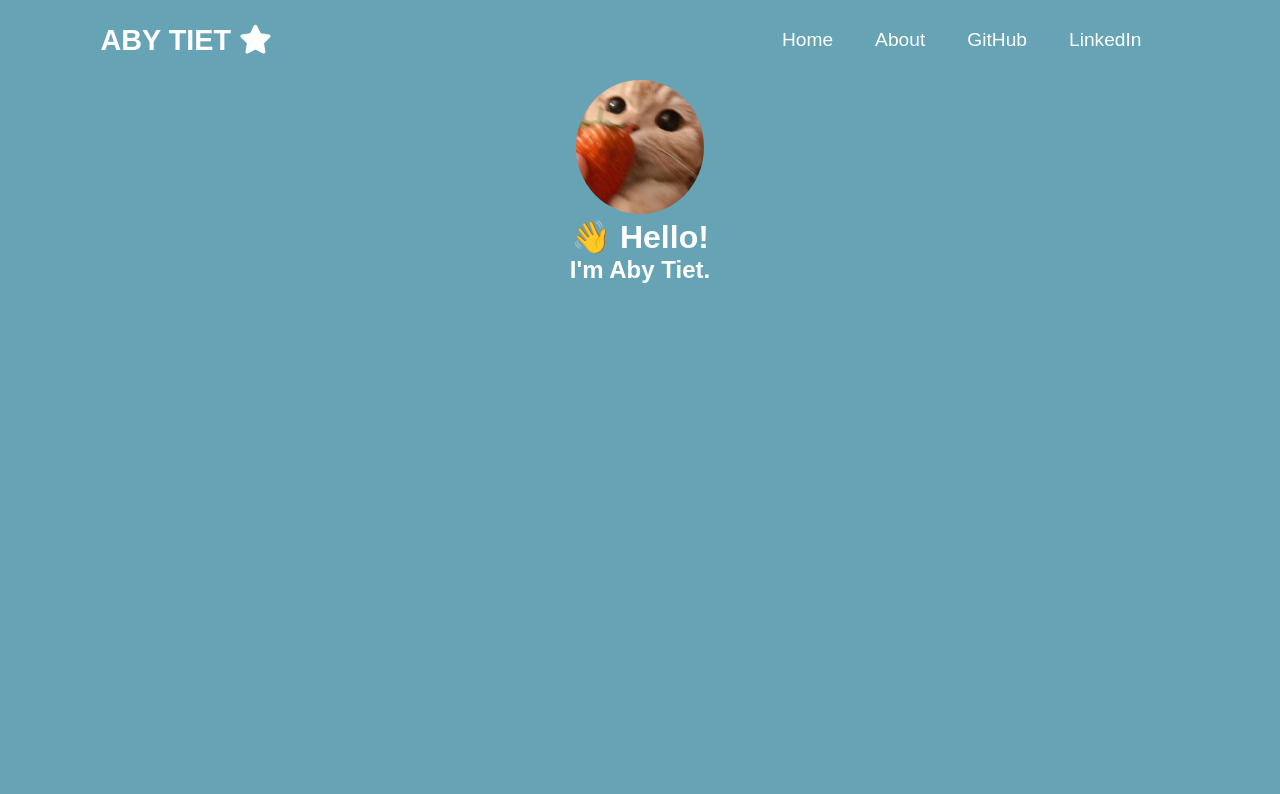
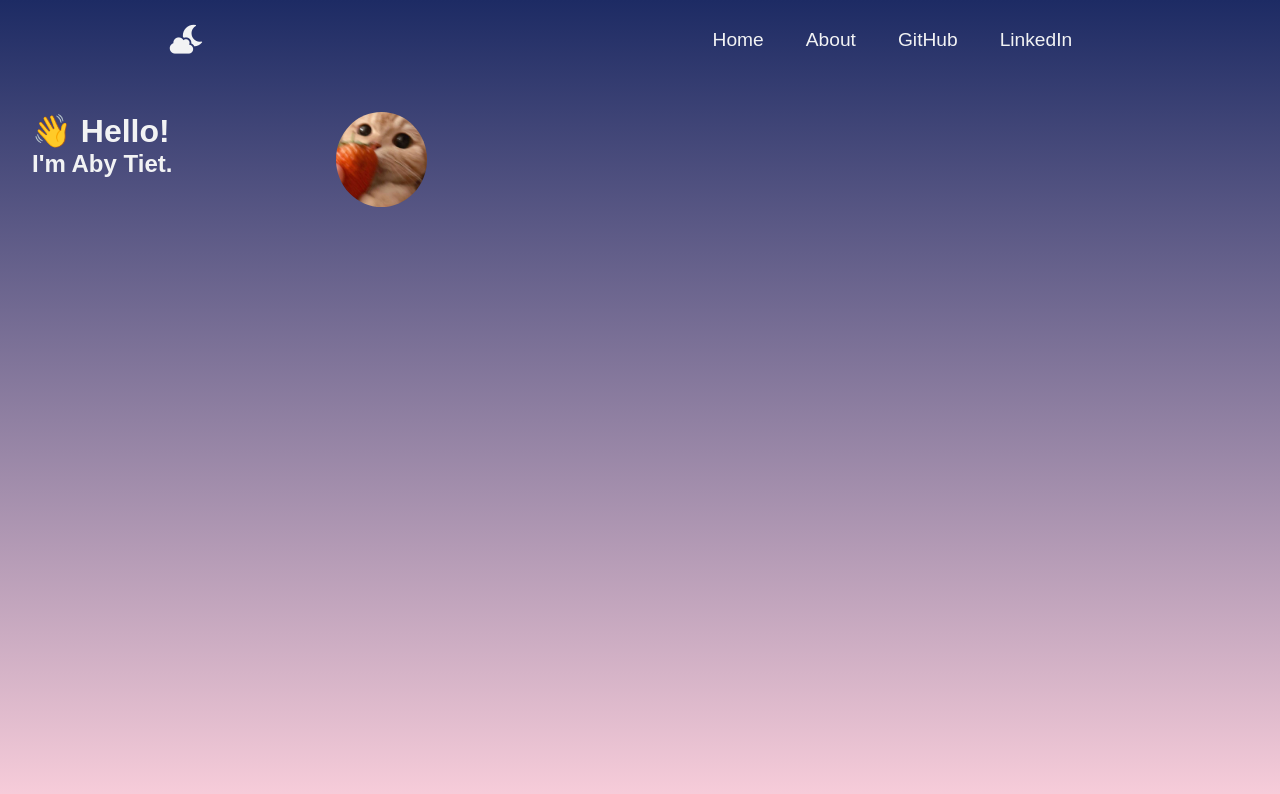
Before and after one commit to abytiet/abytiet.github.io, a React (Create React App) app: page / in a window 1280 px wide. Shown: the top 794 px of the page. Built offline with nearby package versions, Linux system fonts and the light colour scheme; a web font is replaced by a local one.

Commit message:
add gradient

```diff
--- a/src/App.css
+++ b/src/App.css
@@ -3,7 +3,5 @@
   margin: 0;
   padding: 0;
   font-family: "Fira Sans Condensed", sans-serif;
+  color: #f2f3f4;
 }
-
-.App {
-}
--- a/src/App.js
+++ b/src/App.js
@@ -5,7 +5,7 @@ import './App.css';
 
 function App() {
   return (
-      <div className="App">
+      <div>
         <Navbar />
         <About />
         </div>
--- a/src/components/About/About.css
+++ b/src/components/About/About.css
@@ -1,4 +1,14 @@
-.About {
-    text-align: center;
-    color: white;
+.about {
+    justify-content: center;
+    padding: 2rem 2rem;
 }
+
+.logo {
+    width:75%;
+    float: left;
+}
+
+.content {
+    float: left;
+    width: 25%;
+}
--- a/src/components/About/About.js
+++ b/src/components/About/About.js
@@ -5,10 +5,14 @@ import './About.css'
 class About extends Component {
     render() {
         return(
-            <div className='About'>
-                <Logo />
-                <h1> 👋 Hello! </h1>
-                <h2> I'm Aby Tiet. </h2>
+            <div className='about'>
+                <div className='content'>
+                    <h1> 👋 Hello! </h1>
+                    <h2> I'm Aby Tiet. </h2>
+                </div>
+                <div className='logo'>
+                    <Logo />
+                </div>
             </div>
         )
     }
--- a/src/components/Navbar/Navbar.css
+++ b/src/components/Navbar/Navbar.css
@@ -7,7 +7,7 @@
 }
 
 .navbar-logo {
-    color: #fff;
+    color: #f2f3f4;
     justify-self: start;
     margin-left: 20px;
     cursor: pointer;
@@ -30,19 +30,19 @@
 }
 
 .nav-links {
-    color: white;
+    color: #f2f3f4;
     text-decoration: none;
     padding: 0.5rem 1rem;
 }
 
 .nav-links:hover {
-    background-color: rgb(208, 232, 255);
+    background-color: rgba(241, 168, 217, 0.568);
     border-radius: 4px;
     transition: all 0.2s ease-out;
 }
 
 .fa-bars {
-    color: #fff;
+    color: #f2f3f4;
 }
 
 .menu-icon {
@@ -106,7 +106,7 @@
     }
 
     .fa-times {
-        color: #fff;
+        color: #f2f3f4;
         font-size: 2rem;
     }
 }
--- a/src/components/Navbar/Navbar.js
+++ b/src/components/Navbar/Navbar.js
@@ -13,7 +13,7 @@ class Navbar extends Component {
     render() {
         return(
             <nav className='NavbarItems'>
-                <h1 className="navbar-logo">ABY TIET <i className="fas fa-star"></i></h1>
+                <h1 className="navbar-logo"><i className="fas fa-cloud-moon"></i></h1>
                 <div className="menu-icon" onClick={this.handleClick}>
                     <i className={this.state.clicked ? "fas fa-times" : "fas fa-bars"}></i>
                 </div>
--- a/src/index.css
+++ b/src/index.css
@@ -1,14 +1,8 @@
 body {
-  background-color: rgba(92, 157, 177, 0.938);
+  background: linear-gradient(#1D2B64, #F8CDDA);
+  background-repeat: no-repeat;
+  background-attachment: fixed;
   margin: 0;
-  font-family: -apple-system, BlinkMacSystemFont, 'Segoe UI', 'Roboto', 'Oxygen',
-    'Ubuntu', 'Cantarell', 'Fira Sans', 'Droid Sans', 'Helvetica Neue',
-    sans-serif;
   -webkit-font-smoothing: antialiased;
   -moz-osx-font-smoothing: grayscale;
 }
-
-code {
-  font-family: source-code-pro, Menlo, Monaco, Consolas, 'Courier New',
-    monospace;
-}
```
Also changed, not shown: 1 other file (tests, documents, lock files or other folders).
